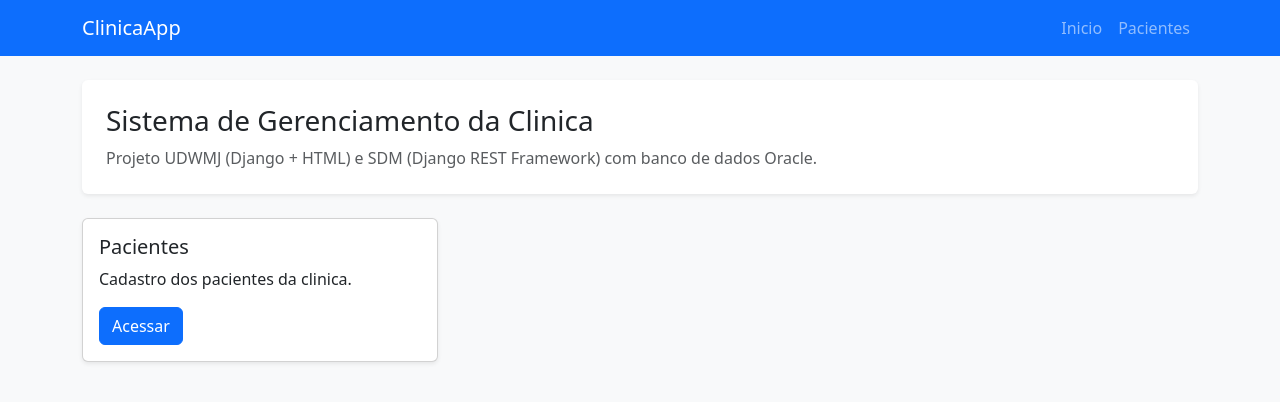
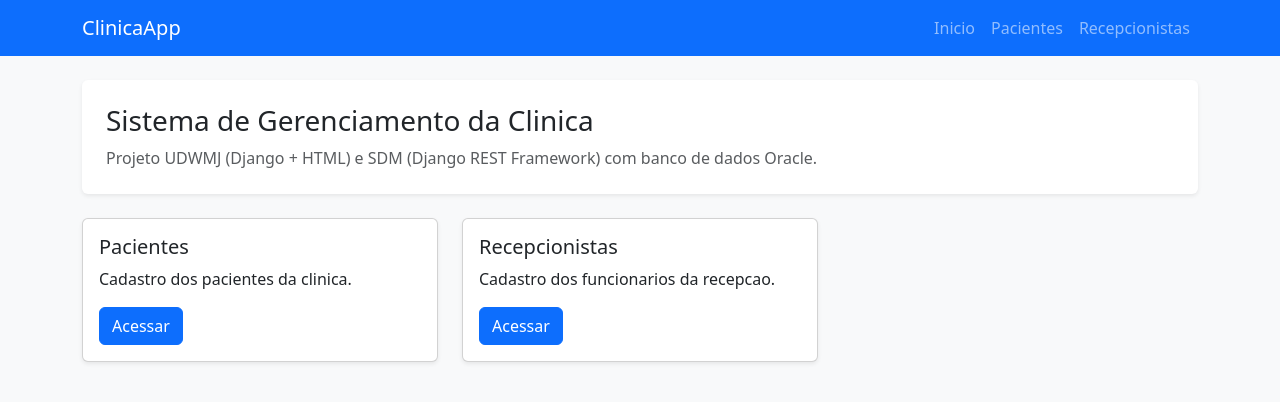
Before and after one commit to alonsowi/clinicaapp, a Django app: page / in a window 1280 px wide. Shown: the top 402 px of the page. Run offline with Django 5.2, Linux system fonts and the light colour scheme.

Commit message:
feat(recepcionista): define as URLs e adiciona o app ao menu

```diff
--- /dev/null
+++ b/apps/recepcionista/urls.py
@@ -0,0 +1,13 @@
+from django.urls import path
+
+from . import views
+
+app_name = 'recepcionista'
+
+urlpatterns = [
+    # UDWMJ - Django com HTML (MVT)
+    path('', views.RecepcionistaListView.as_view(), name='list'),
+    path('novo/', views.RecepcionistaCreateView.as_view(), name='create'),
+    path('<int:pk>/editar/', views.RecepcionistaUpdateView.as_view(), name='update'),
+    path('<int:pk>/excluir/', views.RecepcionistaDeleteView.as_view(), name='delete'),
+]
--- a/clinicapp/urls.py
+++ b/clinicapp/urls.py
@@ -7,6 +7,7 @@ urlpatterns = [
     path('admin/', admin.site.urls),
     path('', include('core.urls', namespace='core')),
     path('pacientes/', include('paciente.urls', namespace='paciente')),
+    path('recepcionistas/', include('recepcionista.urls', namespace='recepcionista')),
 ]
 
 urlpatterns += static(settings.MEDIA_URL, document_root=settings.MEDIA_ROOT)
--- a/templates/base.html
+++ b/templates/base.html
@@ -20,6 +20,7 @@
                 <ul class="navbar-nav ms-auto">
                     <li class="nav-item"><a class="nav-link" href="{% url 'core:home' %}">Inicio</a></li>
                     <li class="nav-item"><a class="nav-link" href="{% url 'paciente:list' %}">Pacientes</a></li>
+                    <li class="nav-item"><a class="nav-link" href="{% url 'recepcionista:list' %}">Recepcionistas</a></li>
                 </ul>
             </div>
         </div>
--- a/templates/core/home.html
+++ b/templates/core/home.html
@@ -20,5 +20,14 @@
             </div>
         </div>
     </div>
+    <div class="col-md-4">
+        <div class="card h-100 shadow-sm">
+            <div class="card-body">
+                <h5 class="card-title">Recepcionistas</h5>
+                <p class="card-text">Cadastro dos funcionarios da recepcao.</p>
+                <a href="{% url 'recepcionista:list' %}" class="btn btn-primary">Acessar</a>
+            </div>
+        </div>
+    </div>
 </div>
 {% endblock body %}
```
